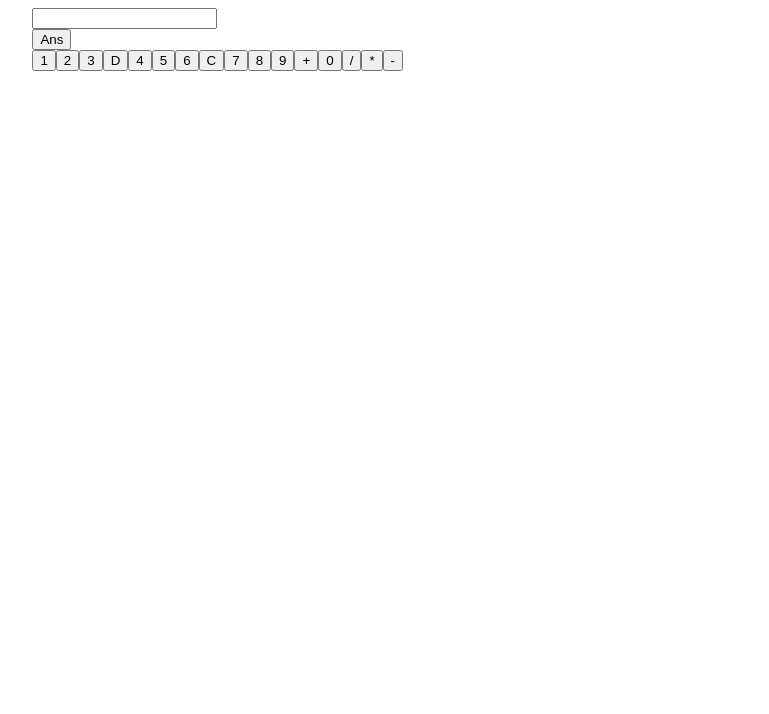
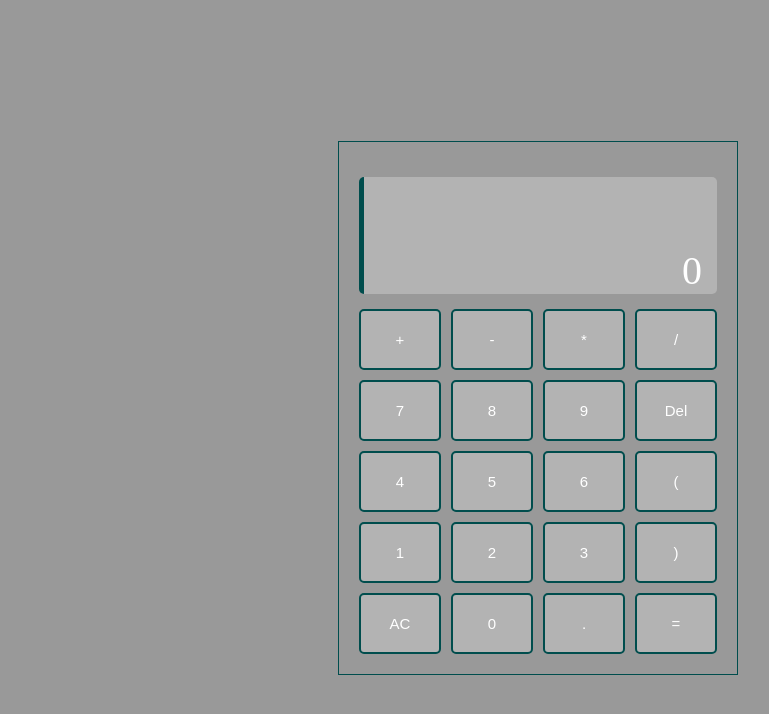
Before and after one commit to aykdgreat/easycalc, a plain HTML site: page calc.html in a window 1280 px wide. Shown: the whole page, without its empty margins (102-871 px from the left). Drawn offline with Linux system fonts and the light colour scheme.

Commit message:
Add files via upload

```diff
--- a/calc.html
+++ b/calc.html
@@ -12,36 +12,43 @@
 
   <div class="containerDiv">
     <div class="displayDiv">
-      <input type="text" id="statement" class="result">
+      <input type="text" id="statement" class="statement" disabled>
       <div class="result" id="display">
+        0
       </div>
-      <button id="eval">Ans</button>
     </div>
 
-    <button class="digit" onclick="dispNum(1)">1</span>
-    <button class="digit" onclick="dispNum(2)">2</span>
-    <button class="digit" onclick="dispNum(3)">3</span>
-    <button class="digit" onclick="delLast(-1)">D</span>
+    <div class="grid">
+
+      <button class="digit" onclick="dispNum('+')">+</button>
+      <button class="digit" onclick="dispNum('-')">-</button>
+      <button class="digit" onclick="dispNum('*')">*</button>
+      <button class="digit" onclick="dispNum('/')">/</button>
+
+      <button class="digit" onclick="dispNum(7)">7</button>
+      <button class="digit" onclick="dispNum(8)">8</button>
+      <button class="digit" onclick="dispNum(9)">9</button>
+      <button class="digit" onclick="delLast(1)">Del</button>
+
+      <button class="digit" onclick="dispNum(4)">4</button>
+      <button class="digit" onclick="dispNum(5)">5</button>
+      <button class="digit" onclick="dispNum(6)">6</button>
+      <button class="digit" onclick="dispNum('(')">(</button>
 
 
-    <button class="digit" onclick="dispNum(4)">4</span>
-    <button class="digit" onclick="dispNum(5)">5</span>
-    <button class="digit" onclick="dispNum(6)">6</span>
-    <button class="digit" onclick="clearDisp()">C</span>
+      <button class="digit" onclick="dispNum(1)">1</button>
+      <button class="digit" onclick="dispNum(2)">2</button>
+      <button class="digit" onclick="dispNum(3)">3</button>
+      <button class="digit" onclick="dispNum(')')">)</button>
 
+      <button class="digit" onclick="clearDisp()">AC</button>
+      <button class="digit" onclick="dispNum('0')">0</button>
+      <button class="digit" onclick="dispNum('.')">.</button>
+      <button id="eval" class="digit equal">=</button>
 
+    </div>
+  </div>
 
-    <button class="digit" onclick="dispNum(7)">7</span>
-    <button class="digit" onclick="dispNum(8)">8</span>
-    <button class="digit" onclick="dispNum(9)">9</span>
-    <button class="digit" onclick="dispNum('+')">+</span>
-
-
-    <button class="digit" onclick="dispNum(0)">0</span>
-    <button class="digit" onclick="dispNum('/')">/</span>
-    <button class="digit" onclick="dispNum('*')">*</span>
-    <button class="digit" onclick="dispNum('-')">-</span>
-  </div>
   <script type="text/javascript" src="script.js"></script>
 </body>
 </html>
--- a/script.js
+++ b/script.js
@@ -16,4 +16,10 @@ function dispNum(num) {
 
 function clearDisp() {
   statement.value = "";
+  display.innerHTML = "0";
 }
+function delLast() {
+  let val = statement.value
+  let test = val.slice(0, -1)
+  statement.value = test
+}
--- a/style.css
+++ b/style.css
@@ -1,13 +1,71 @@
 * {
-  box-sixing: border-box;
+  box-sizing: border-box;
 }
+
 body {
+  height: 100vh;
   display: flex;
-  flex-direction: column;
   justify-content: center;
   align-items: center;
+  background-color: #999;
 }
+
 .containerDiv {
-  width: 80%;
-  height: 500px;
+  width: 400px;
+  /* margin: 0 auto; */
+  padding: 20px;
+  border: 1px solid #004d4d;
 }
+
+.displayDiv {
+  border-left: 5px solid #004d4d;
+  padding-left: 15px;
+  border-radius: 5px;
+  margin: 15px 0;
+  background-color: #b3b3b3;
+}
+
+.statement {
+  background-color: transparent;
+  color: #fff;
+  border: none;
+  padding: 15px 15px 0 0;
+  font-size: 35px;
+  overflow: hidden;
+  width: 100%;
+}
+
+.result {
+  background-color: transparent;
+  color: #fff;
+  padding: 15px 15px 0 0;
+}
+
+.result#display {
+  text-align: right;
+  font-size: 40px;
+}
+
+.grid {
+  display: grid;
+  gap: 10px;
+  grid-template-columns: repeat(4, 1fr)
+}
+
+.digit {
+  width: 100%;
+  padding: 20px;
+  border: 2px solid #004d4d;
+  border-radius: 5px;
+  color: #fff;
+  background-color: #b3b3b3;
+  font-size: 15px;
+}
+
+.grid .equal {
+  /*grid-column: 4/5; grid-row:3/6;*/
+}
+
+.digit:focus {
+  outline: none;
+}
```
